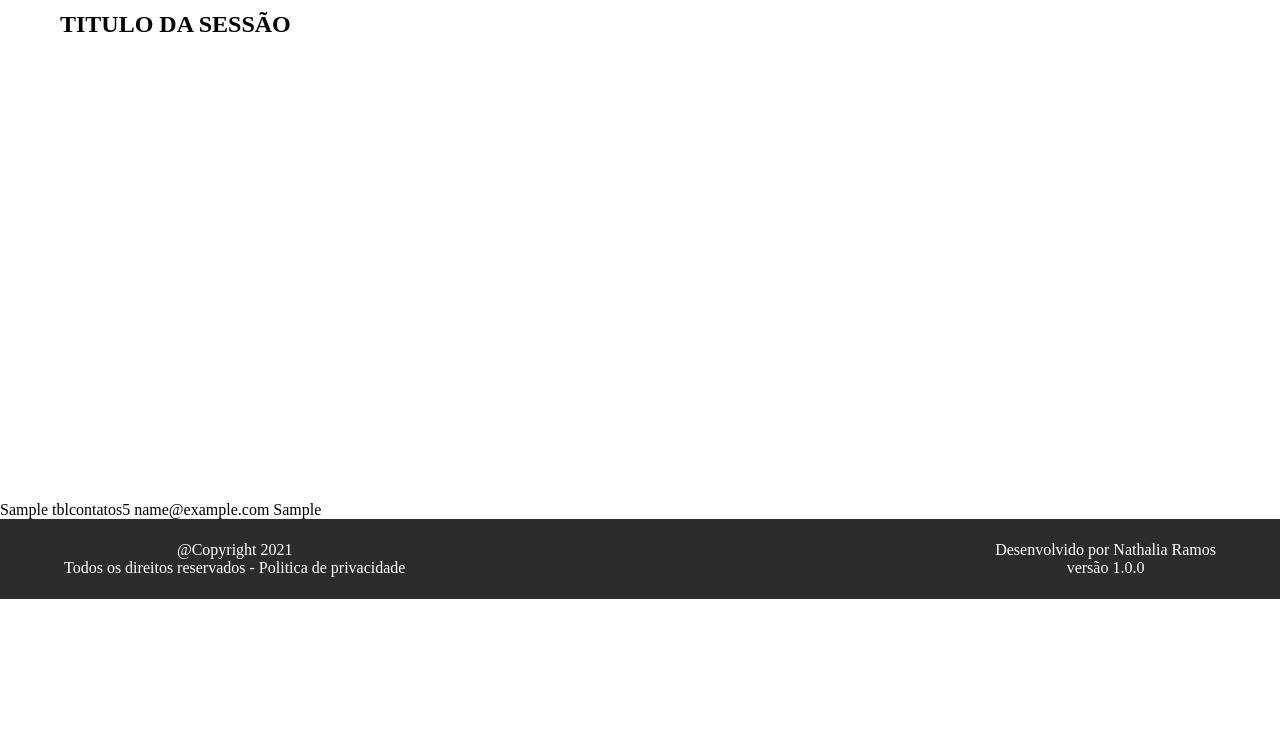
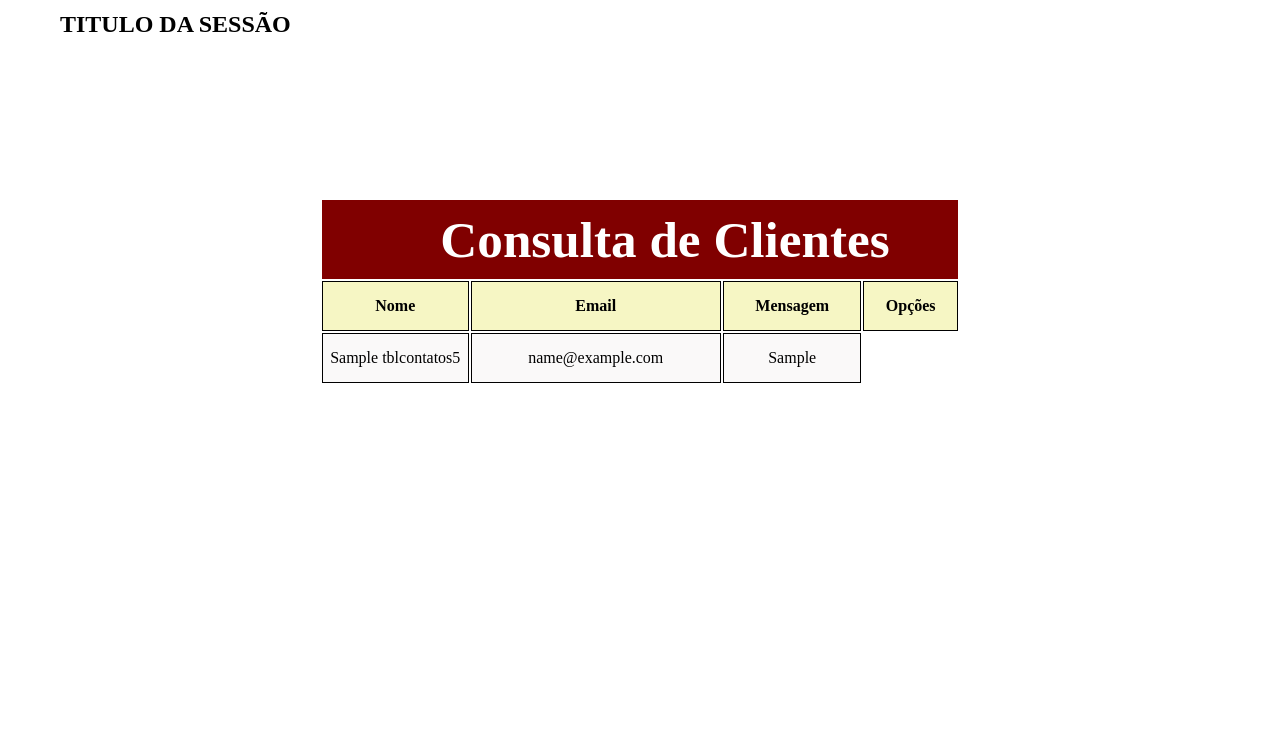
Before and after one commit to Nathalia-Ramos/Cafeteria, a PHP site: page /cms/cms.php in a window 1280 px wide. Shown: the part 229-970 px from the top of the page. Before the commit the page ends 828 px from the top, so only its background shows below. Run offline with PHP 8.4, Linux system fonts and the light colour scheme; tables that the repository leaves empty or names only in its code hold one stand-in row (values such as "Sample post").

Commit message:
css do cms feito

```diff
--- a/cms/CSS/cms.css
+++ b/cms/CSS/cms.css
@@ -34,7 +34,8 @@ header{
     margin-bottom: 30px;
 }
 .titulo{
-    height: 500px;
+    height: 100%;
+    margin-bottom: 150px;
 }
 
 footer {
@@ -69,3 +70,268 @@ footer {
     align-items: center;
     justify-content: space-between;
 }
+
+
+#consultaDados{
+    display: flex;
+    justify-content: center;
+    margin-bottom: 600px;
+}
+
+#cadastro{
+    width: 800px;
+    min-height: 700px;
+
+    height: auto;
+    margin-left: auto;
+    margin-right: auto;
+    border-radius: 10px;
+    box-sizing: border-box;
+    border: solid 1px black;
+    box-shadow: 10px 10px 10px #cccccc;
+}
+
+#login{
+    width: 800px;
+    min-height: 400px;
+    height: auto;
+    margin-left: auto;
+    margin-right: auto;
+    border-radius: 10px;
+    box-sizing: border-box;
+    border: solid 1px black;
+    box-shadow: 10px 10px 10px #cccccc;
+}
+
+#cadastroTitulo{
+    border-top-left-radius: 10px;
+    border-top-right-radius: 10px;
+    background-color: maroon;
+    width: auto;
+    height: 120px;
+    text-align: center;
+    color: white;
+    font-size: 1.6em;
+    box-sizing: border-box;
+    padding-top: 30px;
+}
+.campos{
+    width: auto;
+    height: 50px;
+    display: flex;
+    flex-direction: row;
+    margin-bottom: 10px;
+    margin-top: 10px;
+}
+.cadastroInformacoesPessoais  {
+    width: 270px;
+    height: 55px;
+    float: left;
+
+    background-color: #ededed;
+    text-align: right;
+    font-size: 1.1em;
+    padding-top: 10px;
+    padding-right: 10px;
+    box-sizing: border-box;
+    margin-right: 10px;
+
+}
+.cadastroEntradaDeDados {
+    width: 600px;
+    height: auto;
+    margin-left: 10px;
+    padding-top: 10px;
+    box-sizing: border-box;
+
+
+}
+
+input[type=text],
+input[type=tel],
+input[type=email],
+select {
+    height: 30px;
+    margin-left: 10px;
+    width: 90%;
+
+}
+
+input[type=text]:hover,
+input[type=tel]:hover,
+input[type=email]:hover{
+    background-color: rgb(246, 246, 196);
+    transition: 1s;
+}
+
+
+.cadastroEntradaDeDados textarea{
+    width: 90%;
+    height: 100px;
+    resize: none;
+}
+.enviar input{
+    width: 150px;
+    height: 50px;
+    background-color: maroon;
+    color: white;
+    margin-top: 30px;
+    font-size: 1.2em;
+}
+
+.enviar input:hover{
+    background-color: lightslategray;
+    cursor: pointer;
+    transform: scale(1.1);
+    transition: 1s;
+
+}
+
+.enviar{
+    width: 100;
+    height: 50px;
+    margin-left: auto;
+    margin-right: auto;
+    margin-top: 50px;
+    margin-bottom: 20px;
+}
+#consultaDeDados{
+    width: 1000px;
+    min-height: 300px;
+    height: auto;
+    border: solid 1px black;
+    margin-left: auto;
+    margin-right: auto;
+    margin-top: 60px;
+    margin-bottom: 10px;
+    box-shadow: 10px 10px 10px #cccccc;
+}
+#tblConsulta{
+    width: 50%;
+    min-height: 30px;
+    height: auto;
+    justify-content: center;
+    align-items: center;
+}
+#tblTitulo{
+    width: 100%;
+    height: 30px;
+    background-color: maroon;
+    color: white;
+    text-align: center;
+    font-size: 1.6em;
+}
+#tblLinhas{
+    width: 100%;
+    height: 50px;
+    border: solid 1px black;
+}
+.tblColunas{
+    width: 50px;
+    height: 30px;
+    text-align: center;
+    background-color:rgb(246, 246, 196);
+    border: solid 1px black;
+}
+.tblImagens{
+    width: auto;
+    height: 30px;
+    margin-left: auto;
+    margin-right: auto;
+
+/*    padding: 10px;*/
+/*    box-sizing: border-box;*/
+}
+.excluir, .pesquisar, .editar{
+    width: 30px;
+    height: 30px;
+/*    background-color: black;*/
+    float: left;
+    margin-left: 5px;
+    margin-right: 10px;
+    cursor: pointer;
+}
+
+.excluir:hover, .editar:hover, .pesquisar:hover {
+    transform: scale(1.3);
+    transition: 1s;
+}
+
+
+#visualizar{
+    width: 1000px;
+    height: 800px;
+    border: solid 1px #000000;
+    margin-left: auto;
+    margin-right: auto;
+}
+
+#visualizar table{
+    width: inherit;
+    height: inherit;
+}
+
+#visualizar table tr{
+    height: 20px;
+}
+
+#visualizar table tr td{
+    width: 50%;
+    border: solid 1px #cccccc;
+}
+
+.visualizarTitulo{
+    background-color: darkcyan;
+    color: #ffffff;
+    text-align: center;
+    font-size: 20px;
+}
+
+.registros{
+    background-color: #faf9f9;
+}
+
+.destaque{
+    font-weight: bold;
+}
+
+/*Modal*/
+#containerModal{
+    width: 100%;
+    height: 100%;
+    background-color: rgba(0,0,0,0.5);
+    position: fixed;
+    z-index: 999;
+    display: flex;
+    justify-content: center;
+    align-items: center;
+
+}
+
+#modal{
+    width: 50vw;
+    height: 60vh;
+    background-color: #ffffff;
+/*    margin: auto;*/
+}
+
+.foto{
+    width: 80px;
+    height: 80px;
+}
+
+#visualizarFoto{
+    width: 300px;
+    height: 150px;
+    position: relative;
+    right: -200;
+}
+#visualizarFoto img{
+    width: inherit;
+    height: inherit;
+}
+
+
+#login{
+    height: 200px;
+}
--- a/cms/cms.php
+++ b/cms/cms.php
@@ -57,6 +57,24 @@
         </div>
     </section>
 
+      <div id="consultaDados">
+        <table id="tblConsulta">
+          <tr>
+            <td id="tblTitulo" colspan="6">
+              <h1>Consulta de Clientes</h1>
+            </td>
+          </tr>
+
+          <tr id="tblLinhas">
+          <td class="tblColunas destaque"> Nome </td>
+              <td class="tblColunas destaque">Email </td>
+              <td class="tblColunas destaque">Mensagem </td>
+              <td class="tblColunas destaque">Opções </td>
+
+          </tr>
+
+      </div>
+
   <?php
 
         require_once('controller/controllerContatos.php');
@@ -70,6 +88,8 @@
                     <td class="tblColunas registros"><?= $item['nome'] ?></td>
                     <td class="tblColunas registros"><?= $item['email'] ?></td>
                     <td class="tblColunas registros"><?= $item['mensagem'] ?></td>
+
+
         </tr>
 
 
@@ -77,6 +97,7 @@
         }
         ?>
 
+      </table>
 
    </main>
 
```
Also changed, not shown: modelo/contato.php (+0 -30 lines).
